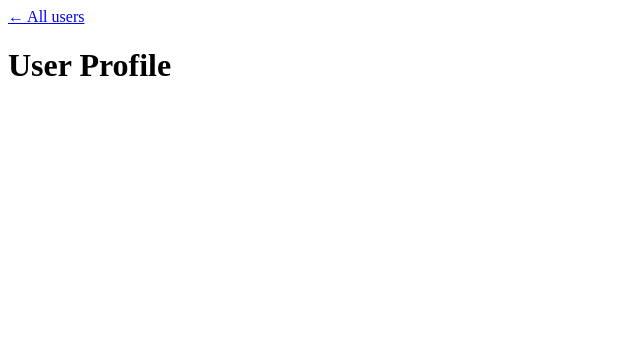
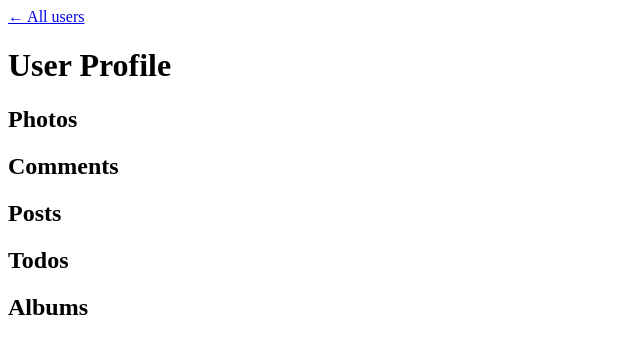
Before and after one commit to codewithabdullahbashir/Dumy-API, a plain HTML site: page user-profile.html in a window 1280 px wide. Shown: the whole page, without its empty margins (0-640 px from the left). Drawn offline with Linux system fonts and the light colour scheme.

Commit message:
add main and section part in ui

```diff
--- a/user-profile.html
+++ b/user-profile.html
@@ -11,6 +11,27 @@
         <h1 id="name">User Profile</h1>
         <p id="email"></p>
     </header>
-
+    <main class="profile-items">
+        <section>
+            <h2>Photos</h2>
+            <div id="photos" class="photos-grid"></div>
+        </section>
+        <section>
+            <h2>Comments</h2>
+            <div id="comments" class="item-list"></div>
+        </section>
+        <section>
+            <h2>Posts</h2>
+            <div id="posts" class="item-list"></div>
+        </section>
+        <section>
+            <h2>Todos</h2>
+            <div id="todos" class="item-list"></div>
+        </section>
+        <section>
+            <h2>Albums</h2>
+            <div id="albums" class="item-list"></div>
+        </section>
+    </main>
 </body>
 </html>
```
